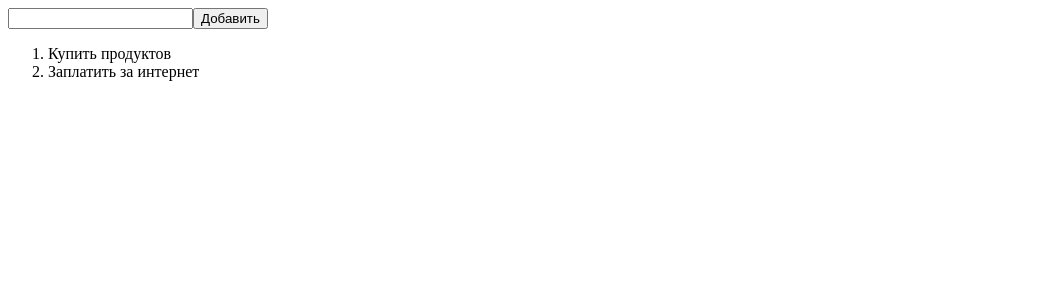
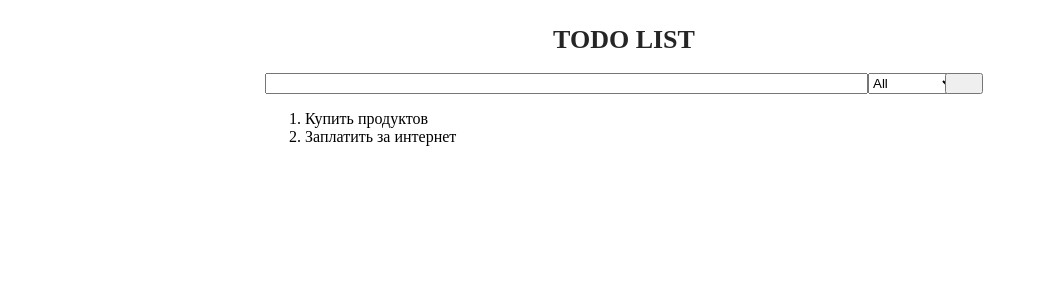
Before and after one commit to Soomlir/vue-todo-list, a Vue app: page / in a window 1280 px wide. Shown: the top 300 px of the page, without its empty margins (0-1038 px from the left). Built offline with nearby package versions, Linux system fonts and the light colour scheme.

Commit message:
base styles add

```diff
--- a/src/App.vue
+++ b/src/App.vue
@@ -1,11 +1,18 @@
 <template>
-  <div class="todo-list">
-    <form action="/">
-      <input type="text" name="text" :value="taskValue" />
-      <button @click="addTask" type="submit">Добавить</button>
+  <div class="todo">
+    <h1 class="todo__title">Todo list</h1>
+    <form class="todo__form" action="/">
+      <input class="todo__input" type="text" name="text" :value="taskValue" />
+      <select>
+        <option value="all">All</option>
+        <option value="complete">Complete</option>
+        <option value="incomplete">Incomplete</option>
+      </select>
     </form>
 
-    <ol class="todo-list">
+    <button></button>
+
+    <ol class="todo__list">
       <li class="todo-list__item">Купить продуктов</li>
       <li class="todo-list__item">Заплатить за интернет</li>
     </ol>
@@ -27,4 +34,34 @@ export default {
 </script>
 
 
-<style scoped></style>
+<style scoped>
+.todo {
+  display: grid;
+  grid-template-columns: 595px 85px 38px;
+  width: 750px;
+  margin-right: auto;
+  margin-left: auto;
+}
+
+.todo__title {
+  grid-column: 1 / -1;
+  font-size: 26px;
+  line-height: 30px;
+  text-transform: uppercase;
+  color: #252525;
+  text-align: center;
+}
+
+.todo__form {
+  grid-column: 1 / 3;
+  display: flex;
+}
+
+.todo__input {
+  min-width: 595px;
+}
+
+.todo__list {
+  grid-column: 1 / -1;
+}
+</style>
```
